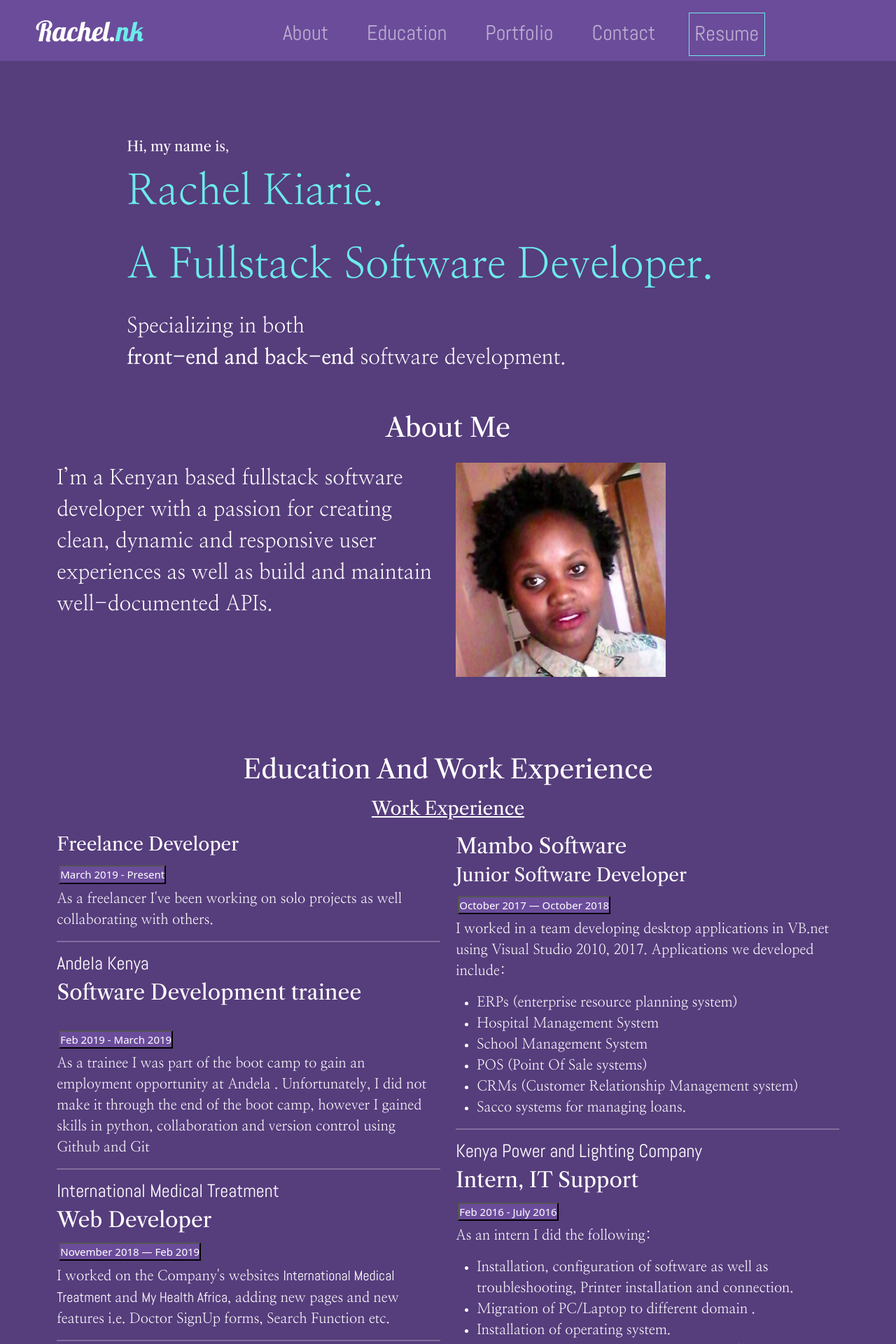
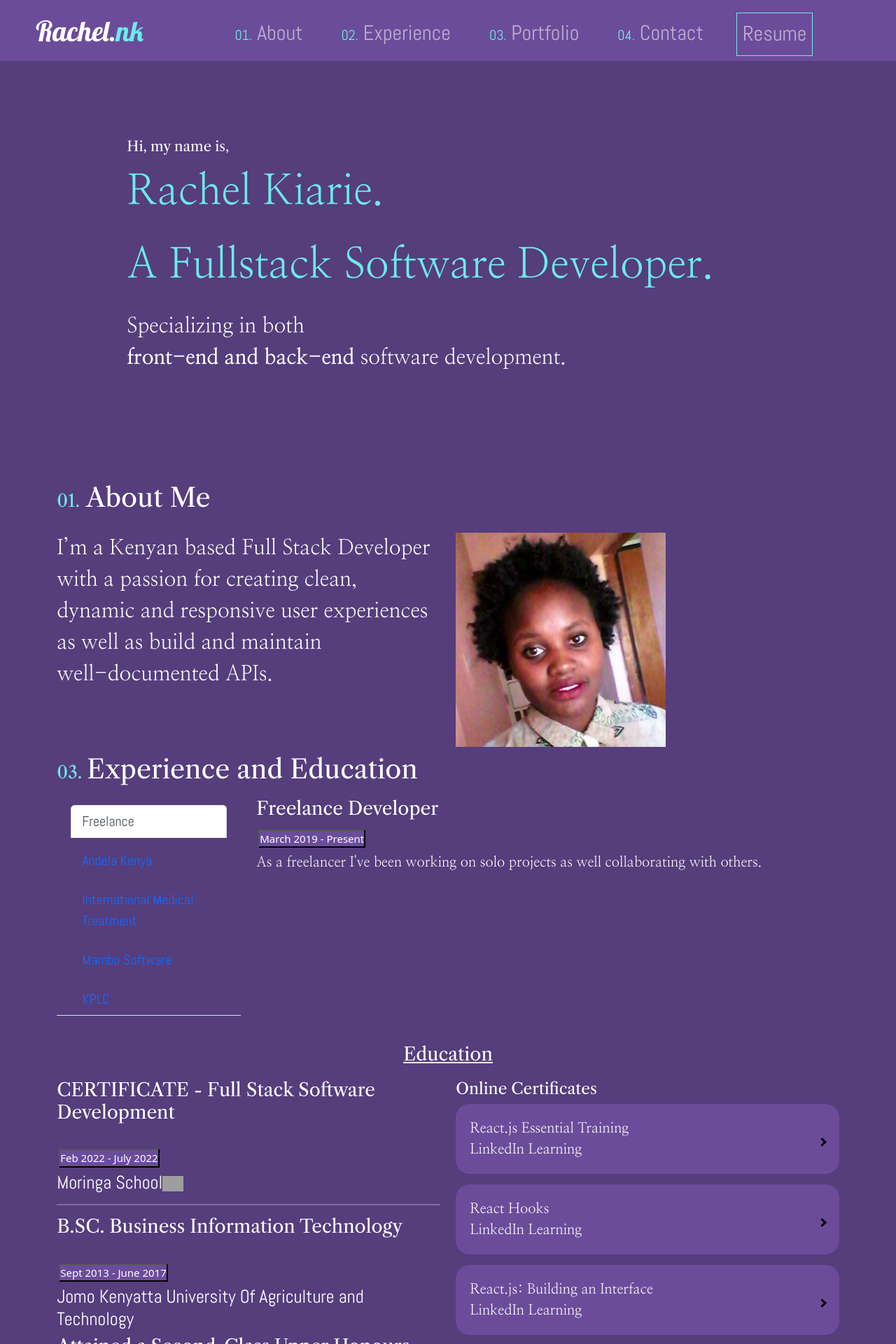
Before and after one commit to Rachelnk/portfolio-v2, a React (Create React App) app: page / in a window 1280 px wide. Shown: the top 1920 px of the page at 70% size. Built offline with nearby package versions, Linux system fonts and the light colour scheme; grey boxes are pictures that could not be loaded.

Commit message:
Redesign experience seciton into vertical tabs.

```diff
--- a/src/App.css
+++ b/src/App.css
@@ -112,3 +112,6 @@ text-decoration: none;
 h1, h2, h3, h4, h5, h6 {
   font-family: 'Libre Caslon Text', serif;
 }
+.nav-link:hover {
+  color: #6cebeb;
+}
--- a/src/App.js
+++ b/src/App.js
@@ -25,10 +25,10 @@ function App() {
             <div className="collapse navbar-collapse" id="collapsibleNavbar">
                     <ul className='navbar-nav mx-auto >'>
 
-                      <li className='nav-item' style={{fontSize: '30px', padding: '0 20px', paddingTop: '10px !important'}}><a className="nav-link" href="#about">About</a></li>
-                      <li className='nav-item' style={{fontSize: '30px', padding: '0 20px', paddingTop: '10px !important'}}><a className="nav-link" href="#education">Education</a></li>
-                      <li className='nav-item' style={{fontSize: '30px', padding: '0 20px', paddingTop: '10px !important'}}><a className="nav-link" href="#portfolio">Portfolio</a></li>
-                      <li className='nav-item' style={{fontSize: '30px', padding: '0 20px', paddingTop: '10px !important'}}><a className="nav-link" href="#contact">Contact</a></li>
+                      <li className='nav-item' style={{fontSize: '30px', padding: '0 20px', paddingTop: '10px !important'}}><a className="nav-link" href="#about" style={{hover: '#6cebeb'}}><span style={{color: '#6cebeb', fontSize: '20px'}}>01.</span> About</a></li>
+                      <li className='nav-item' style={{fontSize: '30px', padding: '0 20px', paddingTop: '10px !important'}}><a className="nav-link" href="#education"><span style={{color: '#6cebeb', fontSize: '20px'}}>02.</span> Experience</a></li>
+                      <li className='nav-item' style={{fontSize: '30px', padding: '0 20px', paddingTop: '10px !important'}}><a className="nav-link" href="#portfolio"><span style={{color: '#6cebeb', fontSize: '20px'}}>03.</span> Portfolio</a></li>
+                      <li className='nav-item' style={{fontSize: '30px', padding: '0 20px', paddingTop: '10px !important'}}><a className="nav-link" href="#contact"><span style={{color: '#6cebeb', fontSize: '20px'}}>04.</span> Contact</a></li>
                       <li className='nav-item' style={{fontSize: '30px', padding: '0 20px', paddingTop: '10px !important'}}><a className="nav-link" href={resume} target="_blank" style={{border:'1px solid #6cebeb', justifyContent: 'center'}} rel="noreferrer">Resume</a></li>
 
                     </ul>
--- a/src/Pages/About.js
+++ b/src/Pages/About.js
@@ -4,15 +4,14 @@ import kiarie from '../portfolio/kiarie.png'
 function About () {
   return (
     <>
-    <div className='row'>
+    <div className='row' style={{marginTop: '100px'}}>
 
-      <h1 className='heading w3-animate-left' style={{paddingBottom:'20px', textAlign:'center', fontFamily: 'Libre Caslon Text, serif'}}>About Me</h1>
+      <h1 className='heading w3-animate-left' style={{paddingBottom:'20px', textAlign:'left', fontFamily: 'Libre Caslon Text, serif'}}><span style={{color: '#6cebeb', fontSize: '25px'}}>01.</span> About Me</h1>
       <div className='col-md-6'>
 
       <div>
         <p style={{fontSize: '30px', display: 'block'}} className='w3-animate-left'>
-I’m a Kenyan based fullstack software
-developer with a passion for
+      I’m a Kenyan based Full Stack Developer with a passion for
       creating clean, dynamic and responsive
       user experiences as well as build and maintain <br></br>
       well-documented
--- a/src/Pages/Education.css
+++ b/src/Pages/Education.css
@@ -41,3 +41,6 @@ a{
   transform: rotate(-45deg);
   -webkit-transform: rotate(-45deg);
 }
+Nav.Link {
+
+}
--- a/src/Pages/Education.js
+++ b/src/Pages/Education.js
@@ -1,25 +1,51 @@
 import './Education.css';
+import { Tab, Row, Col, Nav, } from 'react-bootstrap';
 
 function Education(){
   return(
     <>
-     <h1 className='heading w3-animate-left' style={{textAlign: "center", paddingBottom: '10px', paddingTop: '10px', fontFamily: 'Libre Caslon Text, serif'}}>Education And Work Experience</h1>
 
-    <div className='row w3-animate-left'>
-    <h3 style={{textDecoration: "underline", marginBottom:'20px', textAlign: 'center',fontFamily: 'Libre Caslon Text, serif'}}>Work Experience</h3>
+     <div className='row w3-animate-left'>
+     <h1 className='heading w3-animate-left' style={{textAlign: "left", paddingBottom: '10px', paddingTop: '10px', fontFamily: 'Libre Caslon Text, serif'}}><span style={{color: '#6cebeb', fontSize: '25px'}}>03. </span>Experience and Education</h1>
 
+     <div >
+     <Tab.Container id="left-tabs-example" defaultActiveKey="first" >
+      <Row>
+        <Col sm={3}>
+          <Nav variant="tabs" className="flex-column">
+            <Nav.Item>
+              <Nav.Link eventKey="first" style={{fontSize: '30px !important'}}>Freelance</Nav.Link>
+            </Nav.Item>
+            <Nav.Item>
+              <Nav.Link eventKey="second">Andela Kenya</Nav.Link>
+            </Nav.Item>
+            <Nav.Item>
+              <Nav.Link eventKey="third">International Medical Treatment</Nav.Link>
+            </Nav.Item>
+            <Nav.Item>
+              <Nav.Link eventKey="fourth">Mambo Software</Nav.Link>
+            </Nav.Item>
+            <Nav.Item>
+              <Nav.Link eventKey="fifth">KPLC</Nav.Link>
+            </Nav.Item>
+          </Nav>
+        </Col>
 
-      <div className='col-md-6 '>
-      <div className=''>
+        <Col sm={9}>
+          <Tab.Content>
+            <Tab.Pane eventKey="first">
+            <div className="tab-pane fade show active" id="v-pills-freelance" role="tabpanel" aria-labelledby="v-pills-freelance-tab">
          <h3 style={{fontFamily: 'Libre Caslon Text, serif'}}> Freelance Developer</h3>
           <button className='edu-btn'>March 2019 - Present</button> <br></br>
            <p>As a freelancer  I've been working on solo projects as well collaborating with others.</p>
-           < hr style={{color: 'white'}}/>
+
         </div>
-         <div className=''>
+            </Tab.Pane>
+
+            <Tab.Pane eventKey="second">
+
+            <div >
          <h3 style={{fontFamily: 'Libre Caslon Text, serif'}}> <a style={{textDecoration: 'none'}} href='https://andela.com/'>Andela Kenya</a></h3>
-
-
 
           <h2 style={{fontFamily: 'Libre Caslon Text, serif'}}>Software Development trainee</h2> <br></br>
           <button className='edu-btn'>Feb 2019 - March 2019</button> <br></br>
@@ -27,8 +53,10 @@ function Education(){
 Unfortunately, I did not make it through the end of the boot camp, however I gained skills
 in python, collaboration and version control using Github and Git</p>
         </div>
-        < hr style={{color: 'white'}}/>
-        <div className=''>
+            </Tab.Pane>
+            <Tab.Pane eventKey="third">
+
+        <div className="">
         <h3 style={{fontFamily: 'Libre Caslon Text, serif'}}> <a style={{textDecoration: 'none'}} href='https://www.intmedicaltreatment.com/'>International Medical Treatment</a></h3>
 
           <h2 style={{fontFamily: 'Libre Caslon Text, serif'}}>Web Developer</h2>
@@ -37,17 +65,11 @@ in python, collaboration and version control using Github and Git</p>
            I worked on the Company's websites <a style={{textDecoration: 'none'}} href= "https://www.intmedicaltreatment.com/">International Medical Treatment </a>and <a style={{textDecoration: 'none'}} href= 'myhealthafrica.com/'>My Health Africa</a>, adding new pages and
 new features i.e. Doctor SignUp forms, Search Function etc.
            </p>
-           < hr style={{color: 'white'}}/>
+
         </div>
-
-      </div>
-
-
-
-      <div className='col-md-6'>
-
-
-        <div className=''>
+            </Tab.Pane>
+            <Tab.Pane eventKey="fourth">
+            <div >
         <h2 style={{ fontFamily: 'Libre Caslon Text, serif'}}>Mambo Software</h2>
 
           <h3 style={{fontFamily: 'Libre Caslon Text, serif'}}>Junior Software Developer</h3>
@@ -66,12 +88,13 @@ new features i.e. Doctor SignUp forms, Search Function etc.
 
 
         </div>
-        < hr style={{color: 'white'}}/>
-        <div className=''>
+            </Tab.Pane>
+            <Tab.Pane eventKey="fifth">
+            <div >
         <h3 style={{fontFamily: 'Libre Caslon Text, serif'}}> <a style={{textDecoration: 'none'}} href='http://www.kplc.co.ke/'>Kenya Power and Lighting Company</a></h3>
 
           <h2 style={{fontFamily: 'Libre Caslon Text, serif'}}>Intern, IT Support</h2>
-          <button className='edu-btn'>Feb 2016 - July 2016</button> <br></br>
+          <button className='edu-btn'>May 2016 - July 2016</button> <br></br>
            <p>As an intern I did the following:</p>
             <ul className='description-list'>
               <li>Installation, configuration of software as well as troubleshooting, Printer
@@ -85,9 +108,12 @@ Crimping)</li>
             </ul>
 
         </div>
-        < hr style={{color: 'white'}}/>
-
-      </div>
+            </Tab.Pane>
+          </Tab.Content>
+        </Col>
+      </Row>
+    </Tab.Container>
+    </div>
 
     </div>
     <div className='row w3-animate-right'>
```
Also changed, not shown: 1 other file (tests, documents, lock files or other folders). Lines whose indentation alone changed are shown as unchanged.
